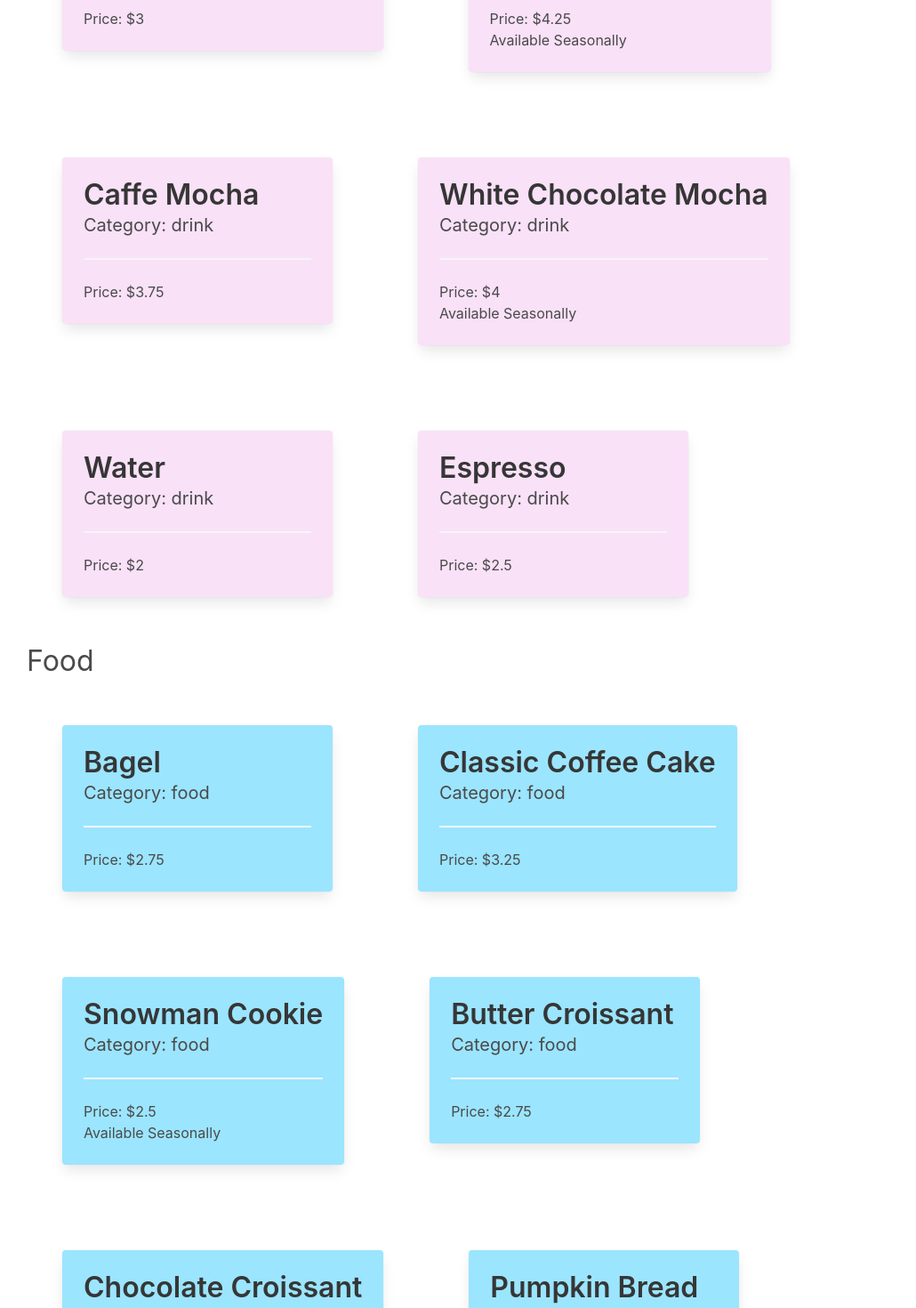
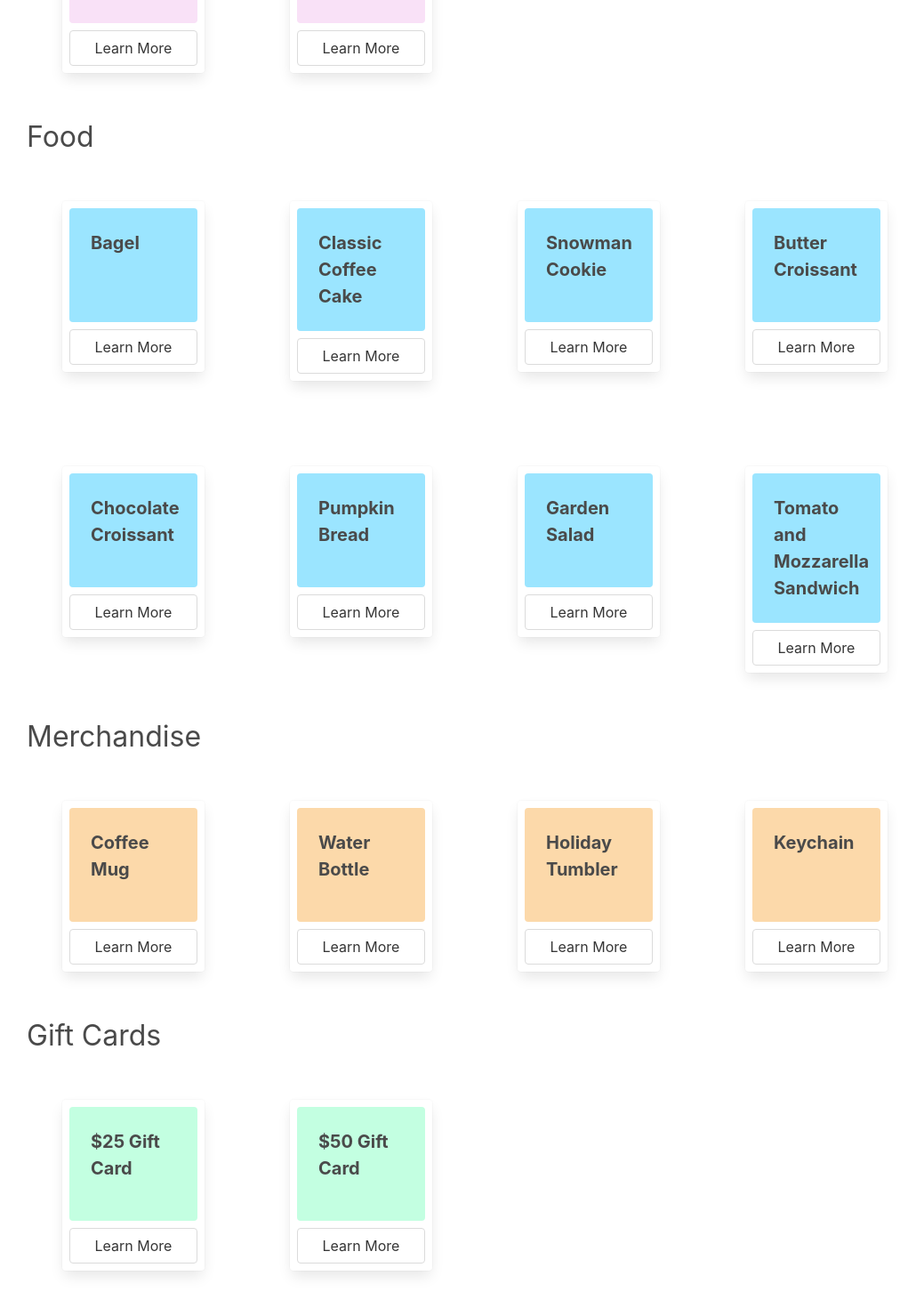
Before and after one commit to robert-laws/practice-dec-2020-react-app-with-bulma, a React (Create React App) app: page /menu in a window 1280 px wide. Shown: the part 1000-2470 px from the top of the page at 89% size, without its empty margins (42-1072 px from the left). Built offline with nearby package versions, Linux system fonts and the light colour scheme.

Commit message:
add modal for locations and menus

```diff
--- a/src/App.js
+++ b/src/App.js
@@ -1,6 +1,7 @@
 import { BrowserRouter as Router, Route, Switch } from 'react-router-dom';
 import { Header, Main, Footer } from './layout';
 import { Home, Stores, Menu, Order, Data, NotFound } from './pages';
+import { Modal } from './components';
 
 function App() {
   return (
@@ -36,6 +37,7 @@ function App() {
           </Switch>
         </Main>
         <Footer />
+        <Modal />
       </div>
     </Router>
   );
--- a/src/components/BaseLocationCard.js
+++ b/src/components/BaseLocationCard.js
@@ -1,30 +1,9 @@
 import React from 'react';
 
-export const BaseLocationCard = ({
-  title,
-  street,
-  city,
-  state,
-  zip,
-  drive_thru,
-  location_type,
-  open_time,
-  close_time,
-}) => {
+export const BaseLocationCard = ({ title }) => {
   return (
     <div className='card-content'>
-      <p className='title'>{title}</p>
-      <p className='subtitle'>
-        {street}
-        <br />
-        {city}, {state} {zip}
-      </p>
-      <hr />
-      <p>Location Type: {location_type}</p>
-      <p>
-        Opening Times: {open_time} - {close_time}
-      </p>
-      {drive_thru && <p>Drive Thru available at this location</p>}
+      <p className='has-text-weight-bold is-size-5'>{title}</p>
     </div>
   );
 };
--- a/src/components/BaseMenuCard.js
+++ b/src/components/BaseMenuCard.js
@@ -1,20 +1,12 @@
 import React from 'react';
 
-export const BaseMenuCard = ({
-  title,
-  category,
-  price,
-  seasonal,
-  children,
-  bgColor = 'white',
-}) => {
+export const BaseMenuCard = ({ title, children, bgColor = 'white' }) => {
   return (
-    <div className='card-content' style={{ backgroundColor: bgColor }}>
-      <p className='title'>{title}</p>
-      <p className='subtitle'>Category: {category}</p>
-      <hr />
-      <p>Price: ${price}</p>
-      {seasonal && <p>Available Seasonally</p>}
+    <div
+      className='card-content'
+      style={{ backgroundColor: bgColor, flex: '1', borderRadius: '0.25rem' }}
+    >
+      <p className='has-text-weight-bold is-size-5'>{title}</p>
       {children}
     </div>
   );
--- a/src/components/index.js
+++ b/src/components/index.js
@@ -5,3 +5,5 @@ export { MenuCard } from './MenuCard';
 export { Location } from './Location';
 
 export { LocationCard } from './LocationCard';
+
+export { Modal } from './Modal';
--- /dev/null
+++ b/src/context/modal/ModalState.js
@@ -0,0 +1,36 @@
+import React, { useReducer, useCallback } from 'react';
+import ModalContext from './modalContext';
+import modalReducer from './modalReducer';
+import { UPDATE_MODAL_ACTIVE } from '../types';
+
+const ModalState = ({ children }) => {
+  const initialState = {
+    active: false,
+    selectionGroup: null,
+    selectionObject: null,
+  };
+
+  const [state, dispatch] = useReducer(modalReducer, initialState);
+
+  const updateModal = useCallback(
+    ({ group, obj }) => {
+      dispatch({ type: UPDATE_MODAL_ACTIVE, payload: { group, obj } });
+    },
+    [dispatch]
+  );
+
+  return (
+    <ModalContext.Provider
+      value={{
+        active: state.active,
+        selectionGroup: state.selectionGroup,
+        selectionObject: state.selectionObject,
+        updateModal,
+      }}
+    >
+      {children}
+    </ModalContext.Provider>
+  );
+};
+
+export default ModalState;
--- /dev/null
+++ b/src/context/modal/modalContext.js
@@ -0,0 +1,3 @@
+import { createContext } from 'react';
+const modalContext = createContext();
+export default modalContext;
--- /dev/null
+++ b/src/context/modal/modalReducer.js
@@ -0,0 +1,17 @@
+import { UPDATE_MODAL_ACTIVE } from '../types';
+
+const modalReducer = (state, action) => {
+  switch (action.type) {
+    case UPDATE_MODAL_ACTIVE:
+      return {
+        active: !state.active,
+        selectionGroup: action.payload.group,
+        selectionObject: action.payload.obj,
+      };
+
+    default:
+      return state;
+  }
+};
+
+export default modalReducer;
--- a/src/context/types.js
+++ b/src/context/types.js
@@ -8,3 +8,6 @@ export const GET_ALL_MENUS = 'GET_ALL_MENUS';
 
 // ORDERS
 export const GET_ALL_ORDERS = 'GET_ALL_ORDERS';
+
+// Modal
+export const UPDATE_MODAL_ACTIVE = 'UPDATE_MODAL_ACTIVE';
--- a/src/index.js
+++ b/src/index.js
@@ -6,13 +6,16 @@ import './App.scss';
 import LocationsState from './context/locations/LocationsState';
 import MenusState from './context/menus/MenusState';
 import OrdersState from './context/orders/OrdersState';
+import ModalState from './context/modal/ModalState';
 
 ReactDOM.render(
   <React.StrictMode>
     <LocationsState>
       <MenusState>
         <OrdersState>
-          <App />
+          <ModalState>
+            <App />
+          </ModalState>
         </OrdersState>
       </MenusState>
     </LocationsState>
--- a/src/pages/Menu.js
+++ b/src/pages/Menu.js
@@ -1,15 +1,30 @@
-import React, { useContext, useEffect } from 'react';
+import React, { useState, useContext, useEffect } from 'react';
 import MenusContext from '../context/menus/menusContext';
+import ModalContext from '../context/modal/modalContext';
 import { SubPage } from '../layout/SubPage';
 import { BaseMenuCard } from '../components';
 
 export const Menu = () => {
+  const [menuId, setMenuId] = useState(null);
+
   const menusContext = useContext(MenusContext);
   const { menus, getMenus } = menusContext;
+
+  const modalContext = useContext(ModalContext);
+  const { updateModal } = modalContext;
 
   useEffect(() => {
     getMenus();
   }, [getMenus]);
+
+  useEffect(() => {
+    if (menuId) {
+      updateModal({
+        group: 'menus',
+        obj: menus.find((menu) => menu.id === menuId),
+      });
+    }
+  }, [menuId, menus, updateModal]);
 
   if (!menus) {
     return (
@@ -30,10 +45,19 @@ export const Menu = () => {
               <section
                 key={menu.id}
                 className='section'
-                style={{ minWidth: '25rem' }}
+                style={{ width: '16rem' }}
               >
-                <div className='card'>
+                <div
+                  className='card p-2 is-flex is-flex-direction-column is-justify-content-space-between'
+                  style={{ minHeight: '12rem' }}
+                >
                   <BaseMenuCard {...menu} bgColor='#F9E1F7' />
+                  <button
+                    className='button is-fullwidth mt-2'
+                    onClick={() => setMenuId(menu.id)}
+                  >
+                    Learn More
+                  </button>
                 </div>
               </section>
             ) : (
@@ -50,10 +74,19 @@ export const Menu = () => {
               <section
                 key={menu.id}
                 className='section'
-                style={{ minWidth: '25rem' }}
+                style={{ width: '16rem' }}
               >
-                <div className='card'>
+                <div
+                  className='card p-2 is-flex is-flex-direction-column is-justify-content-space-between'
+                  style={{ minHeight: '12rem' }}
+                >
                   <BaseMenuCard {...menu} bgColor='#9BE5FF' />
+                  <button
+                    className='button is-fullwidth mt-2'
+                    onClick={() => setMenuId(menu.id)}
+                  >
+                    Learn More
+                  </button>
                 </div>
               </section>
             ) : (
@@ -70,10 +103,19 @@ export const Menu = () => {
               <section
                 key={menu.id}
                 className='section'
-                style={{ minWidth: '25rem' }}
+                style={{ width: '16rem' }}
               >
-                <div className='card'>
+                <div
+                  className='card p-2 is-flex is-flex-direction-column is-justify-content-space-between'
+                  style={{ minHeight: '12rem' }}
+                >
                   <BaseMenuCard {...menu} bgColor='#FCD9AA' />
+                  <button
+                    className='button is-fullwidth mt-2'
+                    onClick={() => setMenuId(menu.id)}
+                  >
+                    Learn More
+                  </button>
                 </div>
               </section>
             ) : (
@@ -90,10 +132,19 @@ export const Menu = () => {
               <section
                 key={menu.id}
                 className='section'
-                style={{ minWidth: '25rem' }}
+                style={{ width: '16rem' }}
               >
-                <div className='card'>
+                <div
+                  className='card p-2 is-flex is-flex-direction-column is-justify-content-space-between'
+                  style={{ minHeight: '12rem' }}
+                >
                   <BaseMenuCard {...menu} bgColor='#C3FFE1' />
+                  <button
+                    className='button is-fullwidth mt-2'
+                    onClick={() => setMenuId(menu.id)}
+                  >
+                    Learn More
+                  </button>
                 </div>
               </section>
             ) : (
--- a/src/pages/Stores.js
+++ b/src/pages/Stores.js
@@ -1,16 +1,31 @@
-import React, { useContext, useEffect } from 'react';
+import React, { useState, useContext, useEffect } from 'react';
 import LocationsContext from '../context/locations/locationsContext';
+import ModalContext from '../context/modal/modalContext';
 import { SubPage } from '../layout/SubPage';
 // import { Location } from '../components';
 import { BaseLocationCard } from '../components/BaseLocationCard';
 
 export const Stores = () => {
+  const [locationId, setLocationId] = useState(null);
+
   const locationsContext = useContext(LocationsContext);
   const { locations, getLocations } = locationsContext;
+
+  const modalContext = useContext(ModalContext);
+  const { updateModal } = modalContext;
 
   useEffect(() => {
     getLocations();
   }, [getLocations]);
+
+  useEffect(() => {
+    if (locationId) {
+      updateModal({
+        group: 'locations',
+        obj: locations.find((location) => location.id === locationId),
+      });
+    }
+  }, [locationId, locations, updateModal]);
 
   if (!locations) {
     return (
@@ -29,10 +44,19 @@ export const Stores = () => {
             <section
               key={location.id}
               className='section'
-              style={{ minWidth: '25rem' }}
+              style={{ width: '16rem' }}
             >
-              <div className='card'>
+              <div
+                className='card p-2 is-flex is-flex-direction-column is-justify-content-space-between'
+                style={{ minHeight: '12rem' }}
+              >
                 <BaseLocationCard {...location} />
+                <button
+                  className='button is-fullwidth'
+                  onClick={() => setLocationId(location.id)}
+                >
+                  Learn More
+                </button>
               </div>
             </section>
           ))}
```
Also changed, not shown: src/components/Modal.js (added, +68 -0 lines).
